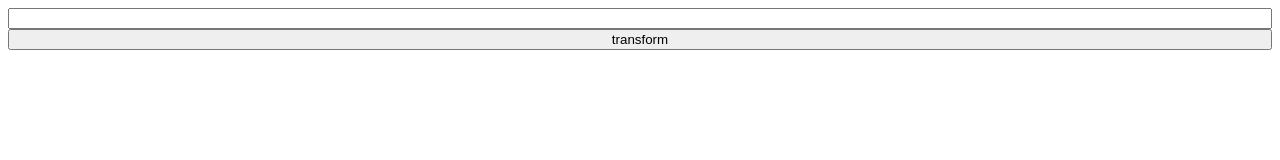
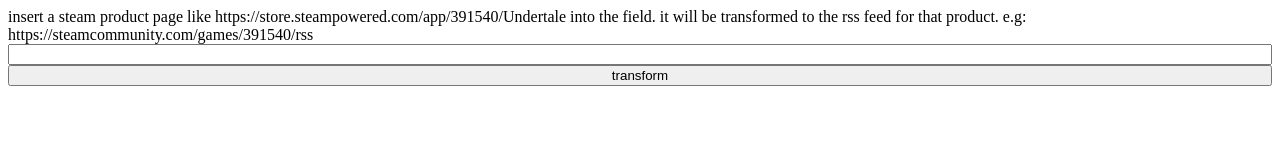
Before and after one commit to ste-xx/steam-rss-link, a plain HTML site: page index.html in a window 1280 px wide. Drawn offline with Linux system fonts and the light colour scheme.

Commit message:
Update index.html

```diff
--- a/index.html
+++ b/index.html
@@ -4,6 +4,11 @@
 
     </head>
     <body style="max-width: 100vw">
+        <div>
+            insert a steam product page like https://store.steampowered.com/app/391540/Undertale into the field.
+            it will be transformed to the rss feed for that product.
+            e.g: https://steamcommunity.com/games/391540/rss
+        </div>
         <div style="display: flex; flex-wrap: wrap">
             <input id="in" style="width: 100%" type="text">
             <button id="transform" style="width: 100%">transform</button>
```
